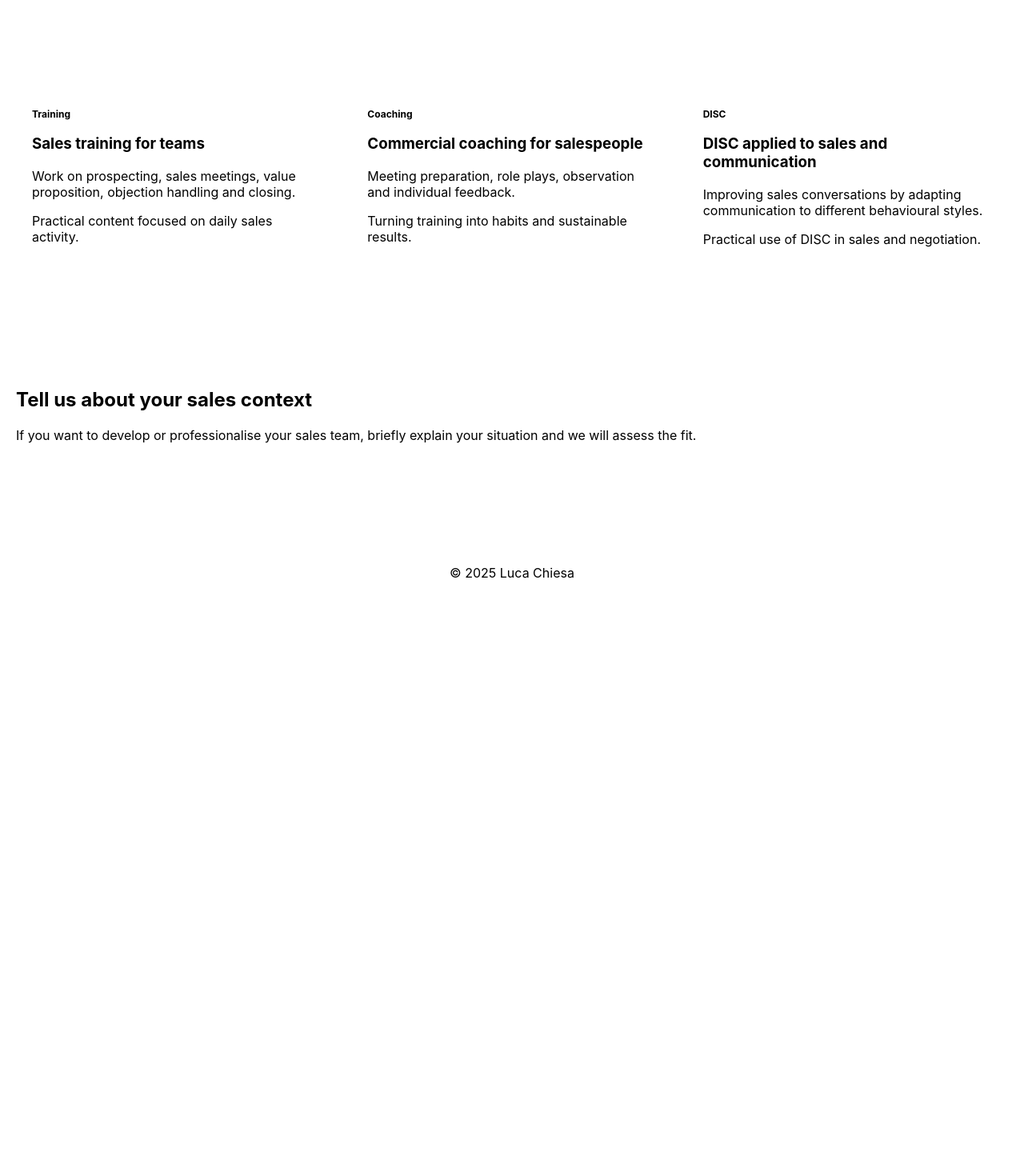
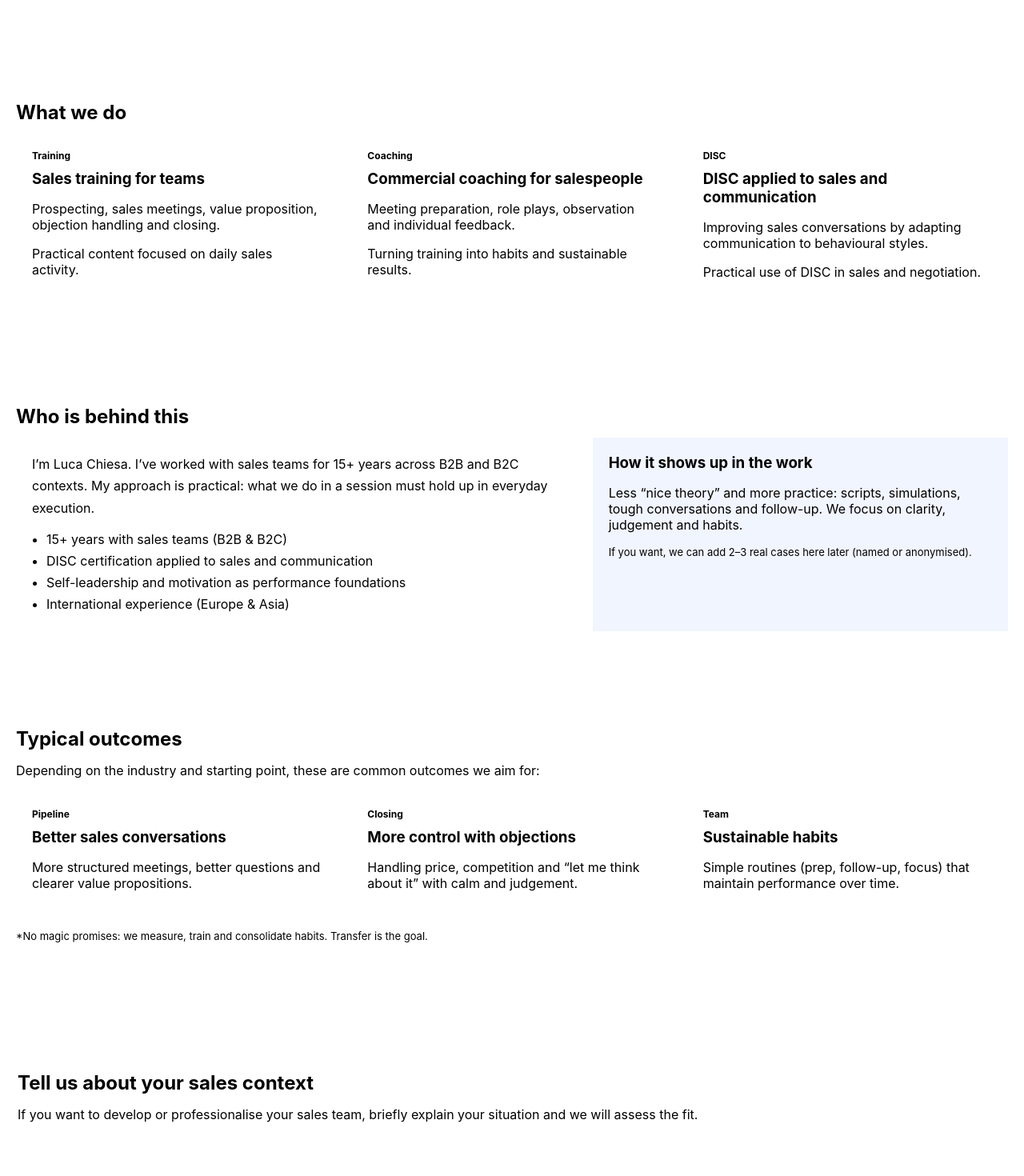
Before and after one commit to LucaCH80/luca-website, a Next.js app: page /en in a window 1280 px wide. Shown: the part 880-2350 px from the top of the page at 80% size. Before the commit the page ends 1662 px from the top, so only its background shows below. Built offline with nearby package versions, Linux system fonts and the light colour scheme.

Commit message:
Update index.js

```diff
--- a/pages/en/index.js
+++ b/pages/en/index.js
@@ -40,14 +40,11 @@ export default function HomeEN() {
               your sales team
             </h1>
 
-            <p className="kicker">
-              Sales · Communication · Motivation · DISC
-            </p>
+            <p className="kicker">Sales · Communication · Motivation · DISC</p>
 
             <p className="sub">
               Sales training and commercial coaching for B2B and B2C sales teams.
-              Practical work with salespeople, from self-leadership to
-              everyday commercial execution.
+              Practical work with salespeople, from self-leadership to everyday commercial execution.
             </p>
 
             <div className="ctaRow">
@@ -81,19 +78,16 @@ export default function HomeEN() {
           <h2>Why we do this work</h2>
 
           <p className="lead left">
-            Because selling is not just about techniques.
-            It is about judgement, conversation and people.
+            Because selling is not just about techniques. It is about judgement, conversation and people.
           </p>
 
           <p className="lead left">
-            Sales teams improve when they understand what they do,
-            why they do it and how it impacts both results
-            and relationships.
+            Sales teams improve when they understand what they do, why they do it and how it impacts both
+            results and relationships.
           </p>
 
           <p className="lead left">
-            That is why we start from the inside out:
-            developing habits, clarity and self-leadership
+            That is why we start from the inside out: developing habits, clarity and self-leadership
             to achieve real and sustainable improvement.
           </p>
         </div>
@@ -105,63 +99,116 @@ export default function HomeEN() {
           <h2>How we work</h2>
 
           <p className="lead left">
-            We work to develop and professionalise sales teams,
-            combining training, coaching and practical tools.
+            We work to develop and professionalise sales teams, combining training, coaching and practical tools.
           </p>
         </div>
       </section>
 
-      {/* WHAT / SERVICES */}
+      {/* WHAT */}
       <section id="services" className="section">
         <div className="wrap">
+          <h2>What we do</h2>
+
           <div className="grid">
             <article className="card">
               <div className="badge">Training</div>
               <h3>Sales training for teams</h3>
-              <p>
-                Work on prospecting, sales meetings, value proposition,
-                objection handling and closing.
-              </p>
-              <p>
-                Practical content focused on daily sales activity.
-              </p>
+              <p>Prospecting, sales meetings, value proposition, objection handling and closing.</p>
+              <p>Practical content focused on daily sales activity.</p>
             </article>
 
             <article className="card">
               <div className="badge">Coaching</div>
               <h3>Commercial coaching for salespeople</h3>
-              <p>
-                Meeting preparation, role plays, observation
-                and individual feedback.
-              </p>
-              <p>
-                Turning training into habits and sustainable results.
-              </p>
+              <p>Meeting preparation, role plays, observation and individual feedback.</p>
+              <p>Turning training into habits and sustainable results.</p>
             </article>
 
             <article className="card">
               <div className="badge">DISC</div>
               <h3>DISC applied to sales and communication</h3>
-              <p>
-                Improving sales conversations by adapting communication
-                to different behavioural styles.
-              </p>
-              <p>
-                Practical use of DISC in sales and negotiation.
-              </p>
+              <p>Improving sales conversations by adapting communication to behavioural styles.</p>
+              <p>Practical use of DISC in sales and negotiation.</p>
             </article>
           </div>
         </div>
       </section>
 
-      {/* CTA FINAL */}
+      {/* ABOUT */}
+      <section id="about" className="section">
+        <div className="wrap">
+          <h2>Who is behind this</h2>
+
+          <div className="twoCol">
+            <div className="panel">
+              <p className="lead left">
+                I’m Luca Chiesa. I’ve worked with sales teams for 15+ years across B2B and B2C contexts.
+                My approach is practical: what we do in a session must hold up in everyday execution.
+              </p>
+
+              <ul className="bullets">
+                <li>15+ years with sales teams (B2B & B2C)</li>
+                <li>DISC certification applied to sales and communication</li>
+                <li>Self-leadership and motivation as performance foundations</li>
+                <li>International experience (Europe & Asia)</li>
+              </ul>
+            </div>
+
+            <div className="panel soft">
+              <h3>How it shows up in the work</h3>
+              <p>
+                Less “nice theory” and more practice: scripts, simulations, tough conversations and follow-up.
+                We focus on clarity, judgement and habits.
+              </p>
+              <p className="muted">
+                If you want, we can add 2–3 real cases here later (named or anonymised).
+              </p>
+            </div>
+          </div>
+        </div>
+      </section>
+
+      {/* RESULTS */}
+      <section id="results" className="section">
+        <div className="wrap">
+          <h2>Typical outcomes</h2>
+          <p className="lead left">
+            Depending on the industry and starting point, these are common outcomes we aim for:
+          </p>
+
+          <div className="grid">
+            <article className="card">
+              <div className="badge">Pipeline</div>
+              <h3>Better sales conversations</h3>
+              <p>More structured meetings, better questions and clearer value propositions.</p>
+            </article>
+
+            <article className="card">
+              <div className="badge">Closing</div>
+              <h3>More control with objections</h3>
+              <p>Handling price, competition and “let me think about it” with calm and judgement.</p>
+            </article>
+
+            <article className="card">
+              <div className="badge">Team</div>
+              <h3>Sustainable habits</h3>
+              <p>Simple routines (prep, follow-up, focus) that maintain performance over time.</p>
+            </article>
+          </div>
+
+          <p className="note">
+            *No magic promises: we measure, train and consolidate habits. Transfer is the goal.
+          </p>
+        </div>
+      </section>
+
+      {/* CTA */}
       <section className="section">
         <div className="wrap contactBox">
           <h2>Tell us about your sales context</h2>
 
           <p className="lead left">
-            If you want to develop or professionalise your sales team,
-            briefly explain your situation and we will assess the fit.
+            If you want to develop or professionalise your sales team, briefly explain your situation and we will assess the fit.
           </p>
 
           <a
@@ -216,6 +263,8 @@ export default function HomeEN() {
         }
 
         h1{font-size:42px;margin:0 0 16px;}
+        h2{margin:0 0 12px;}
+        h3{margin:0 0 8px;}
         .kicker{color:var(--muted);font-weight:600;}
         .sub{max-width:820px;margin:12px auto;color:var(--muted2);}
 
@@ -227,8 +276,29 @@ export default function HomeEN() {
         .section{padding:60px 0;}
         .grid{display:grid;grid-template-columns:repeat(auto-fit,minmax(260px,1fr));gap:18px;}
         .card{background:#fff;border-radius:var(--radius);padding:20px;box-shadow:var(--shadow);}
-        .badge{font-size:12px;font-weight:700;color:var(--brand);}
+        .badge{font-size:12px;font-weight:700;color:var(--brand); margin-bottom:10px;}
+        .lead{color:var(--muted2); line-height:1.7; max-width:900px;}
+        .lead.left{margin:0 0 12px;}
+        .note{margin-top:12px;color:var(--muted);font-size:13px;}
+
+        .twoCol{display:grid;grid-template-columns:1fr;gap:18px;margin-top:12px;}
+        .panel{background:var(--paper);border-radius:var(--radius);padding:20px;box-shadow:var(--shadow);}
+        .panel.soft{background:#f1f5ff;}
+        .bullets{margin:12px 0 0;padding-left:18px;color:var(--muted2);line-height:1.7;}
+        .muted{color:var(--muted);font-size:13px;margin-top:10px;}
+
+        .contactBox{
+          background:var(--paper);
+          border-radius:28px;
+          padding:28px 22px;
+          box-shadow:var(--shadow);
+        }
+
         .footer{text-align:center;color:var(--muted);padding:40px 0;}
+
+        @media (min-width: 920px){
+          .twoCol{grid-template-columns:1.15fr .85fr;}
+        }
       `}</style>
     </>
   );
```
